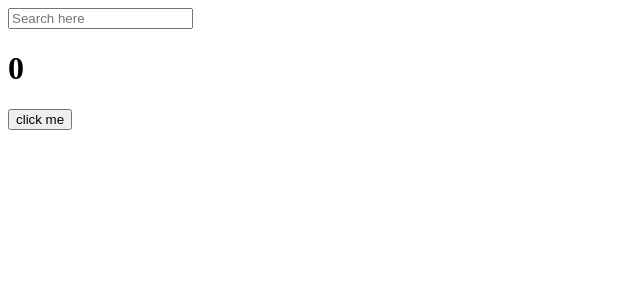
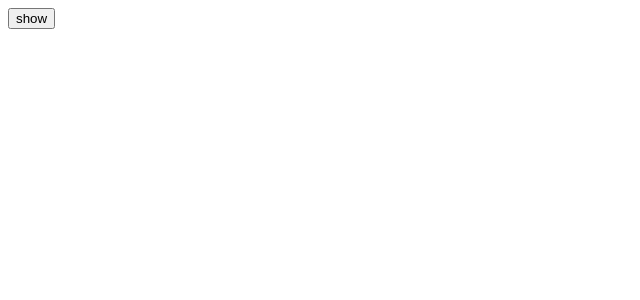
Before and after one commit to airplane22/react-for-beginners-app, a React (Create React App) app: page / in a window 1280 px wide. Shown: the top 300 px of the page, without its empty margins (0-640 px from the left). Built offline with nearby package versions, Linux system fonts and the light colour scheme.

Commit message:
~#6.4 cleanup

```diff
--- a/src/App.js
+++ b/src/App.js
@@ -2,38 +2,23 @@
 import styles from "./App.module.css";
 import { useState, useEffect } from "react";
 
+
+
+function Hello() {
+  useEffect(() => {
+    console.log("created!"); // runs only when component is first created
+    return () => console.log("destroyed:("); // cleanup function : runs when component is destroyed, not used very often
+  }, []);
+  return <h1>Hello</h1>;
+}
+
 function App() {
-  const [counter, setValue] = useState(0);
-  const [keyword, setKeyWord] = useState("");
-  const onClick = () => setValue((prev) => prev + 1);
-  const onChange = (event) => setKeyWord(event.target.value);
-  console.log('render');
-  useEffect(()=> {
-    console.log("I run only once");
-  }, []); // watch nothing, only change once(at first load)
-  useEffect(()=> {
-    if (keyword !=="" && keyword.length > 6) { //???
-      console.log("I run when 'keyword changes", keyword);
-    }
-  }, [keyword]); // keyword 변화할 때만 실행 - run only when keyword changes
-
-  useEffect(()=> {
-      console.log("I run when 'counter' changes");
-  }, [counter]);
-
-  useEffect(()=>{
-    console.log("I run when 'keyword' and 'counter' changes");
-  }, [keyword, counter]);
-
+  const [showing, setShowing] = useState(false);
+  const onClick = () => setShowing((prev)=>!prev);
   return (
     <div>
-      <input
-      value={keyword}
-      onChange={onChange}
-      type="text"
-      placeholder="Search here"></input>
-      <h1 >{counter}</h1>
-      <button onClick={onClick}>click me</button>
+      {showing?<Hello/> : null}
+      <button onClick={onClick}>{showing? "hide" : "show"}</button>
     </div>
   );
 }
```
